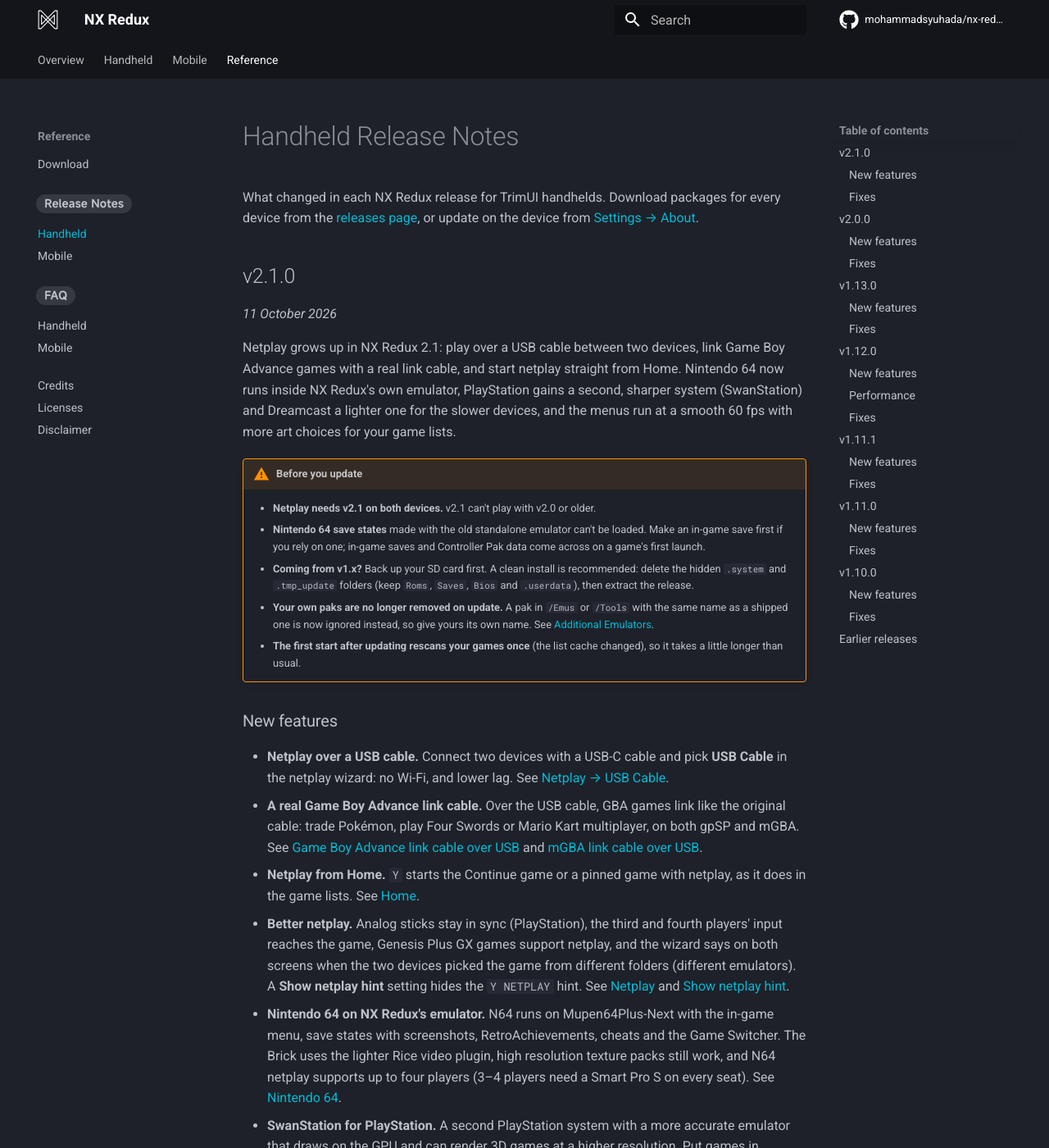
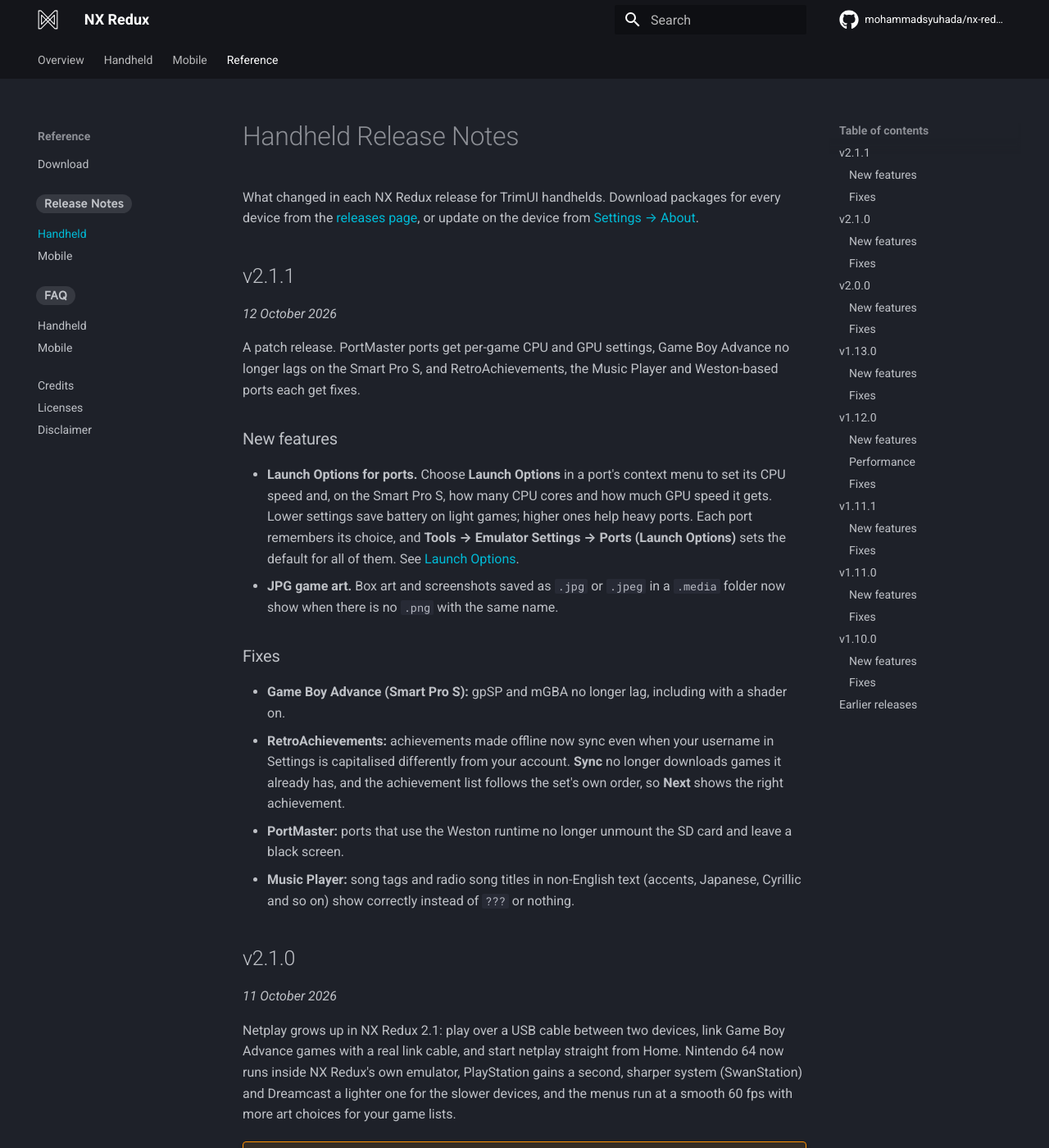
Before and after one commit to mohammadsyuhada/nx-redux-docs, an MkDocs documentation site: the page built from docs/reference/release-notes/handheld.md, in a window 1280 px wide and 1400 px high. Shown: the whole window at 82% size. Built offline with MkDocs 1.6.1 and Material for MkDocs 9.7.7, drawn with Linux system fonts in a browser that asks for light colours; comment, search, counter and statistics services are not loaded.

Commit message:
docs(release-notes): v2.1.1

```diff
--- a/docs/reference/release-notes/handheld.md
+++ b/docs/reference/release-notes/handheld.md
@@ -8,6 +8,39 @@
 for every device from the
 [releases page](https://github.com/mohammadsyuhada/nx-redux/releases), or
 update on the device from [Settings → About](../../handheld/settings/about.md).
+
+## v2.1.1
+
+*12 October 2026*
+
+A patch release. PortMaster ports get per-game CPU and GPU settings, Game Boy
+Advance no longer lags on the Smart Pro S, and RetroAchievements, the Music
+Player and Weston-based ports each get fixes.
+
+### New features
+
+- **Launch Options for ports.** Choose **Launch Options** in a port's context
+  menu to set its CPU speed and, on the Smart Pro S, how many CPU cores and
+  how much GPU speed it gets. Lower settings save battery on light games;
+  higher ones help heavy ports. Each port remembers its choice, and
+  **Tools → Emulator Settings → Ports (Launch Options)** sets the default for
+  all of them. See [Launch Options](../../handheld/guide/launch-options.md).
+- **JPG game art.** Box art and screenshots saved as `.jpg` or `.jpeg` in a
+  `.media` folder now show when there is no `.png` with the same name.
+
+### Fixes
+
+- **Game Boy Advance (Smart Pro S):** gpSP and mGBA no longer lag, including
+  with a shader on.
+- **RetroAchievements:** achievements made offline now sync even when your
+  username in Settings is capitalised differently from your account.
+  **Sync** no longer downloads games it already has, and the achievement list
+  follows the set's own order, so **Next** shows the right achievement.
+- **PortMaster:** ports that use the Weston runtime no
+  longer unmount the SD card and leave a black screen.
+- **Music Player:** song tags and radio song titles in non-English text
+  (accents, Japanese, Cyrillic and so on) show correctly instead of `???` or
+  nothing.
 
 ## v2.1.0
 
```
